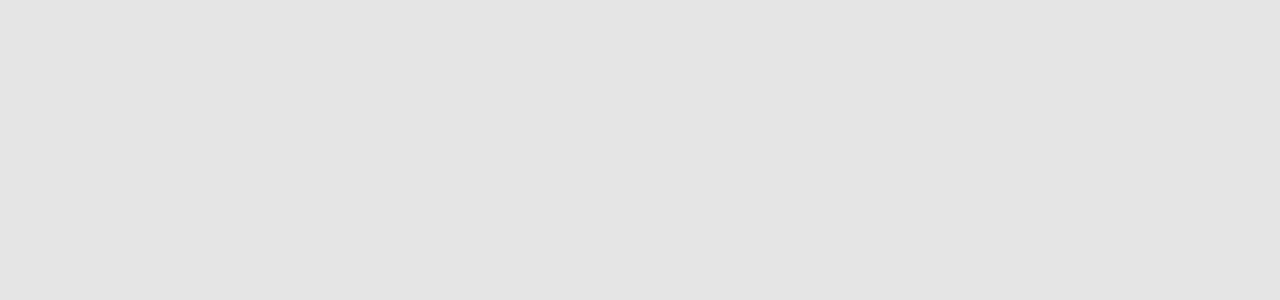
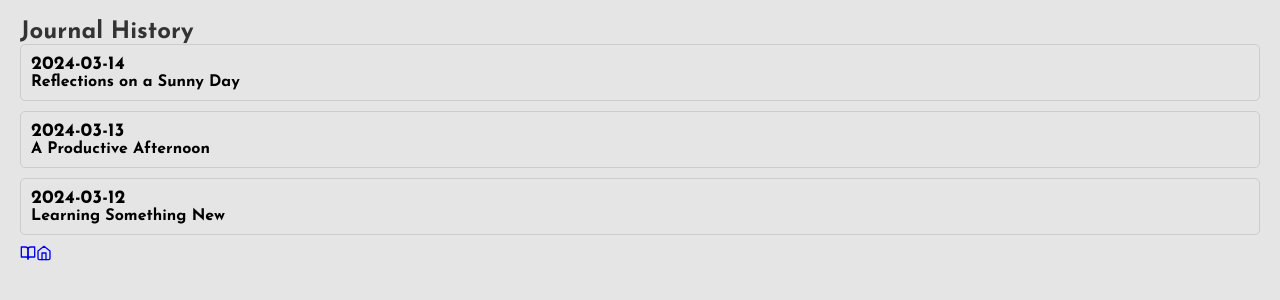
Before and after one commit to cse442-at-ub/s24semesterproject-journalists, a React (Vite) app in the folder frontend/: page /journal-history in a window 1280 px wide. Before the commit this address had no page. Shown: the top 300 px of the page. Built offline with nearby package versions, Linux system fonts and the light colour scheme.

Commit message:
#55 & #56 Added Journal History Page and Edit Profile Image Upload Functionality

```diff
--- a/frontend/package.json
+++ b/frontend/package.json
@@ -13,6 +13,7 @@
     "axios": "^1.6.7",
     "react": "^18.2.0",
     "react-dom": "^18.2.0",
+    "react-icons": "^5.0.1",
     "react-router-dom": "^6.22.2"
   },
   "devDependencies": {
--- a/frontend/src/App.jsx
+++ b/frontend/src/App.jsx
@@ -8,6 +8,7 @@ import SignupPage from "./SignupPage.jsx";
 import LoginPage from "./LoginPage.jsx";
 import SecurityPage from "./SecurityPage.jsx";
 import About from "./About.jsx";
+import JournalHistory from "./JournalHistory.jsx";
 
 const App = () => {
   return (
@@ -22,6 +23,8 @@ const App = () => {
         <Route path="/journal" element={<Journal />} />
         <Route path="/security-page" element={<SecurityPage />} />
         <Route path="/about" element={<About />} />
+        <Route path="/journal-history" element={<JournalHistory />} />
+
       </Routes>
     </>
   );
--- a/frontend/src/EditProfile.jsx
+++ b/frontend/src/EditProfile.jsx
@@ -1,4 +1,4 @@
-import React, { useState } from "react";
+import React, { useState, useEffect } from "react";
 import axios from "axios";
 import "./EditProfile.css"; // Ensure this path matches your file structure
 import { Link } from "react-router-dom";
@@ -12,7 +12,12 @@ function EditProfile() {
     contactNumber: "",
     city: "",
     state: "",
+    // Assuming you'll fetch and set this URL when the component loads or profile is fetched
+    currentProfilePic: "",
+
   });
+  const [profilePic, setProfilePic] = useState(null);
+  const [previewUrl, setPreviewUrl] = useState("");
 
   const [isSidebarVisible, setIsSidebarVisible] = useState(false);
 
@@ -27,33 +32,79 @@ function EditProfile() {
       [name]: value,
     }));
   };
+  const handleImageChange = (e) => {
+    const file = e.target.files[0];
+    if (file) {
+      setProfilePic(file);
+      const reader = new FileReader();
+      reader.onloadend = () => {
+        setPreviewUrl(reader.result);
+      };
+      reader.readAsDataURL(file);
+    }
+  };
 
-  // This function will be called when the form is submitted
   const handleSubmit = (e) => {
     e.preventDefault();
 
-    // Get the token from local storage or state management where it is stored
-    console.log(localStorage.getItem("token"));
-    axios
-      .post(
+    const formData = new FormData();
+    // Append all text fields from the profile state
+    Object.keys(profile).forEach(key => {
+      if (key !== "currentProfilePic") { // Exclude the current profile picture URL
+        formData.append(key, profile[key]);
+      }
+    });
+    if (profilePic) {
+      formData.append("profilePic", profilePic);
+    }
+
+    axios.post(
       "https://www-student.cse.buffalo.edu/CSE442-542/2024-Spring/cse-442l/backend/setting/edit-profile.php",
-        profile,
+      formData,
       {
         headers: {
           Authorization: `Bearer ${localStorage.getItem("token")}`,
-            "Content-Type": "application/json",
+          // Removed 'Content-Type': 'application/json' because it's a multipart form data now
         },
       }
     )
     .then((response) => {
       console.log("Profile updated!", response.data);
-        // Handle the success case - maybe redirect or show a success message
+      // Handle success
     })
     .catch((error) => {
       console.error("Error updating profile:", error);
-        // Handle the error case - maybe show an error message
+      // Handle error
     });
   };
+
+
+  // This function will be called when the form is submitted
+  // const handleSubmit = (e) => {
+  //   e.preventDefault();
+
+  //   // Get the token from local storage or state management where it is stored
+  //   console.log(localStorage.getItem("token"));
+  //   axios
+  //     .post(
+  //       "https://www-student.cse.buffalo.edu/CSE442-542/2024-Spring/cse-442l/backend/setting/edit-profile.php",
+  //       profile,
+  //       {
+  //         headers: {
+  //           Authorization: `Bearer ${localStorage.getItem("token")}`,
+  //           "Content-Type": "application/json",
+  //         },
+  //       }
+  //     )
+  //     .then((response) => {
+  //       console.log("Profile updated!", response.data);
+  //       // Handle the success case - maybe redirect or show a success message
+  //     })
+  //     .catch((error) => {
+  //       console.error("Error updating profile:", error);
+  //       // Handle the error case - maybe show an error message
+  //     });
+  // };
 
   return (
     <div className="profile-container">
@@ -178,6 +229,20 @@ function EditProfile() {
               placeholder="Enter your contact number"
             />
           </div>
+          <div className="form-group">
+            <label htmlFor="profilePic">Profile Picture</label>
+            <input
+              type="file"
+              id="profilePic"
+              name="profilePic"
+              onChange={handleImageChange}
+              accept="image/*"
+            />
+            {previewUrl && (
+              <img src={previewUrl} alt="Profile Preview" style={{ width: "100px", height: "100px", objectFit: "cover" }} />
+            )}
+          </div>
+
 
           <div className="form-actions">
             <button type="button" className="cancel-button">
--- a/frontend/src/Jornal_image.jsx
+++ b/frontend/src/Jornal_image.jsx
@@ -3,6 +3,8 @@ import "./Journal_video.css"; // Ensure this path is correct
 import mona_lisa from "./assets/mona_lisa.jpeg"; // Ensure this path is correct
 import { useNavigate } from "react-router-dom";
 import { Link } from "react-router-dom";
+import { FiSettings, FiBookOpen } from 'react-icons/fi';
+
 
 const JournalImage = () => {
   const [journalEntries, setJournalEntries] = useState([
@@ -67,6 +69,12 @@ const JournalImage = () => {
             </button>
           ))}
         </div>
+        <footer>
+      <Link to="/journal-history" className="icon-link"><FiBookOpen /></Link>
+        <Link to="/edit-profile" className="icon-link"><FiSettings /></Link>
+
+      </footer>
+
       </div>
       <div className="right-column">
         <p className="date">Date: {new Date().toLocaleDateString()}</p>
--- /dev/null
+++ b/frontend/src/JournalHistory.css
@@ -0,0 +1,33 @@
+.journal-history-page {
+    padding: 20px;
+    font-family: 'Josefin Sans', sans-serif; /* Add fallback fonts */
+  }
+
+  .journal-entries {
+    display: flex;
+    flex-direction: column;
+    gap: 10px;
+  }
+
+
+  .journal-entry {
+    border: 1px solid #ccc;
+    padding: 10px;
+    margin-bottom: 10px;
+    border-radius: 5px;
+  }
+
+  .journal-entry:hover {
+    background-color: #f9f9f9;
+  }
+  @media (max-width: 600px) {
+    .journal-entry {
+      padding: 5px;
+    }
+
+    .journal-entry h3, .journal-entry h4 {
+      font-size: smaller;
+    }
+  }
+
+  /* Add more styling as needed */
--- /dev/null
+++ b/frontend/src/JournalHistory.jsx
@@ -0,0 +1,84 @@
+import React, { useState, useEffect } from "react";
+import axios from "axios";
+import "./JournalHistory.css"; // Ensure this path matches your file structure
+import { Link } from "react-router-dom";
+import { FiSettings, FiBookOpen, FiHome} from 'react-icons/fi';
+
+
+const JournalHistory = () => {
+  const [journalEntries, setJournalEntries] = useState([
+    {
+      id: 1,
+      date: "2024-03-14",
+      title: "Reflections on a Sunny Day",
+      body: "Today was remarkable because the sun was shining brighter than it has all week...",
+    },
+    {
+      id: 2,
+      date: "2024-03-13",
+      title: "A Productive Afternoon",
+      body: "I managed to complete all my tasks well before the evening. This left me with plenty of time to enjoy...",
+    },
+    {
+      id: 3,
+      date: "2024-03-12",
+      title: "Learning Something New",
+      body: "Today, I decided to learn about React Hooks. It's fascinating how they simplify state management in functional components...",
+    },
+    // Add more entries as needed
+  ]);
+  const [selectedEntry, setSelectedEntry] = useState(null);
+
+  const handleEntryClick = (entry) => {
+    // Toggle the entry between showing and not showing
+    if (selectedEntry && selectedEntry.id === entry.id) {
+      setSelectedEntry(null); // Deselect if it's the same entry
+    } else {
+      setSelectedEntry(entry); // Update the selected entry to show its body
+    }
+  };
+
+
+//  const [journalEntries, setJournalEntries] = useState([]);
+//   useEffect(() => {
+//     fetchEntries();
+//   }, []);
+
+//   const fetchEntries = async () => {
+//     try {
+//       const response = await axios.get(
+//         "https://www-student.cse.buffalo.edu/CSE442-542/2024-Spring/cse-442l/backend/journal/read.php",
+//         {
+//           headers: {
+//             Authorization: `Bearer ${localStorage.getItem("token")}`,
+//           },
+//         }
+//       );
+//       setJournalEntries(response.data);
+//     } catch (error) {
+//       console.error("Error fetching journal entries:", error);
+//     }
+//   };
+
+  return (
+    <div className="journal-history-page">
+      <h1>Journal History</h1>
+      {journalEntries.map((entry) => (
+        <div key={entry.id} className="journal-entry" onClick={() => handleEntryClick(entry)}>
+          <h3>{entry.date}</h3>
+          <h4>{entry.title}</h4>
+          {selectedEntry && selectedEntry.id === entry.id && (
+            <p className="journal-body">{selectedEntry.body}</p>
+          )}
+        </div>
+      ))}
+        <footer>
+        <Link to="/journal-history" className="icon-link"><FiBookOpen /></Link>
+          <Link to="/journal" className="icon-link"><FiHome /></Link>
+
+        </footer>
+    </div>
+  );
+};
+
+export default JournalHistory;
--- a/frontend/src/Journal_Dashboard.jsx
+++ b/frontend/src/Journal_Dashboard.jsx
@@ -4,6 +4,7 @@ import "./Journal_Dashboard.css";
 import { useNavigate } from "react-router-dom";
 import axios from "axios";
 import JournalVideo from "./Journal_video";
+import { FiSettings, FiBookOpen } from 'react-icons/fi';
 
 const Journal_Dashboard = () => {
   const [showPrompts, setShowPrompts] = useState(false);
@@ -184,7 +185,9 @@ const Journal_Dashboard = () => {
         )}
         <div className="settings-icon">
           {" "}
-          <Link to="/edit-profile">⚙</Link>
+          <Link to="/journal-history" className="icon-link"><FiBookOpen /></Link>
+          <Link to="/edit-profile" className="icon-link"><FiSettings /></Link>
+
         </div>
       </div>
     </div>
--- a/frontend/src/Journal_video.jsx
+++ b/frontend/src/Journal_video.jsx
@@ -2,6 +2,8 @@ import React, { useState } from 'react';
 import './Journal_video.css';
 import { useNavigate } from 'react-router-dom';
 import { Link } from 'react-router-dom';
+import { FiSettings, FiBookOpen } from 'react-icons/fi';
+
 const JournalVideo = () => {
   const [journalEntries, setJournalEntries] = useState([
     { date: 'Feb 1, 2024', content: 'Reflect on today’s day. Today was a busy day at work...' },
@@ -50,6 +52,12 @@ const JournalVideo = () => {
             </button>
           ))}
         </div>
+        <footer>
+      <Link to="/journal-history" className="icon-link"><FiBookOpen /></Link>
+        <Link to="/edit-profile" className="icon-link"><FiSettings /></Link>
+
+      </footer>
+
       </div>
       <div className="right-column">
         <p className="date">Date: {new Date().toLocaleDateString()}</p>
@@ -70,6 +78,7 @@ const JournalVideo = () => {
           placeholder="Reflect on today's day..."
         />
         <button className="button orange save-button" onClick={handleSubmit}>Save</button>
+
       </div>
     </div>
   );
```
Also changed, not shown: 1 other file (tests, documents, lock files or other folders). Lines whose indentation alone changed are shown as unchanged.
